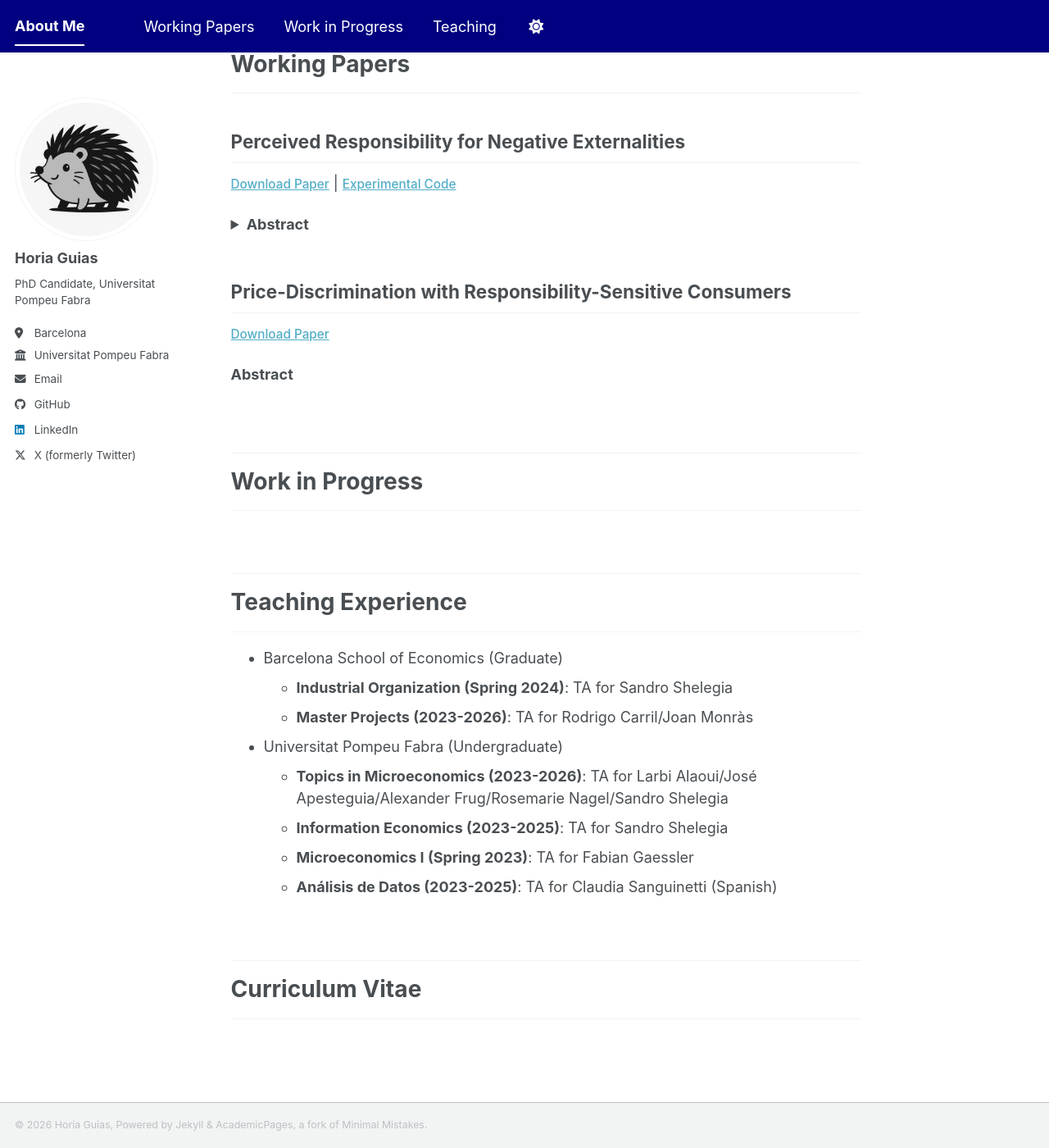
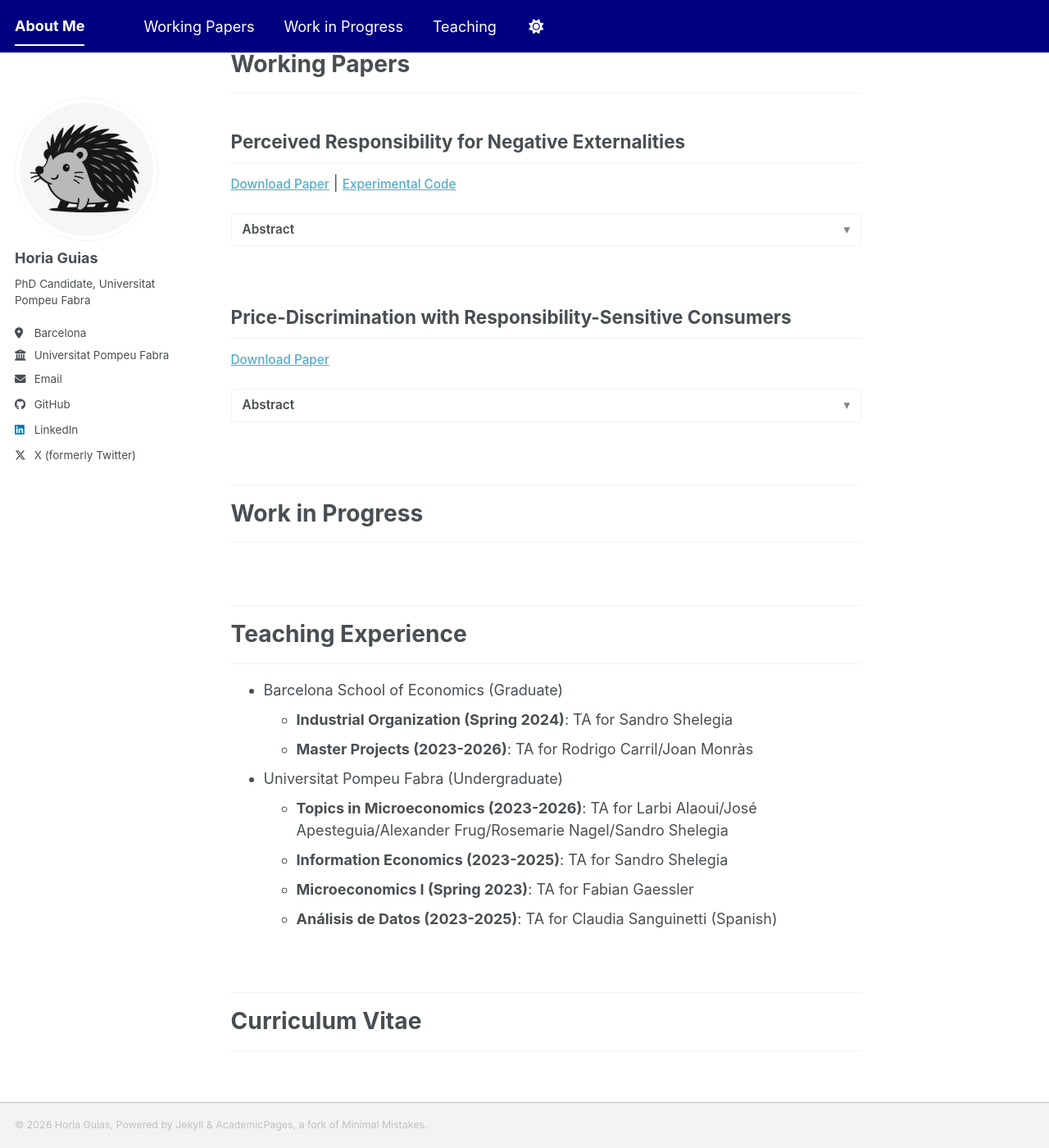
Before and after one commit to horiaguias/horiaguias.github.io, a Jekyll site: the page built from _pages/about.md, in a window 1280 px wide and 1400 px high, scrolled down 263 px. Shown: the whole window at 82% size. Built offline with Jekyll 4.4.1, drawn with Linux system fonts in a browser that asks for light colours; a style sheet for code colours, icons or effects is not loaded.

Commit message:
Change Button Style

```diff
--- a/_pages/about.md
+++ b/_pages/about.md
@@ -22,9 +22,9 @@ shapes individual and firm behaviour.
   <a href="https://horiaguias.github.io/jmp">Download Paper</a> | <a href="https://github.com/horiaguias/Responsibility-Functions-Experimental-Code">Experimental Code</a>
 </p>
 
-<details style="cursor: pointer; margin-top: 10px;">
-  <summary><b>Abstract</b></summary>
-  <p style="margin-top: 1px;">
+<details>
+  <summary>Abstract</summary>
+  <p>
     Why do some individuals pay to offset their own emissions but not the same emissions caused by someone else? I study how perceived responsibility for negative externalities -- shaped by previously caused harm versus anticipated consequences -- affects decision-making. In a stylized theoretical framework, a decision maker can repair self-caused harm and exogenous background harm of unknown origin. Beyond outcome-based preferences, she cares about maintaining a moral self-image that is activated by backward-looking responsibility. Under certain conditions, a desire to restore that moral self-image overrides efficiency or equity concerns, yet the decision maker does not feel responsible for background harm. Based on this insight, I propose a sharp revealed preference test that isolates responsibility-based preferences from outcome-based preferences. It informs the design of a lab experiment in which I vary the causal history of harm and the price to repair self-caused and background harm. Structural estimation of preferences reveals considerable heterogeneity in the influence of perceived responsibility on behaviour at the individual and aggregate level. At the aggregate level, subjects exhibit a responsibility premium of 29%--44% when paying to repair self-caused harm. These results have important implications for the limits of individual responsibility in consumer markets, the demand for voluntary carbon offsets, and the efficiency of CSR activities.
   </p>
 </details>
@@ -33,11 +33,15 @@ shapes individual and firm behaviour.
 
 ## Price-Discrimination with Responsibility-Sensitive Consumers
 <p class="paper-links">
-<a href="https://horiaguias.github.io/pd_responsibility">Download Paper</a>
+  <a href="https://horiaguias.github.io/pd_responsibility">Download Paper</a>
 </p>
 
-
-**Abstract**
+<details>
+  <summary>Abstract</summary>
+  <p>
+    Add abstract text here when ready...
+  </p>
+</details>
 
 <div style="height: 40px;"></div>
 
--- a/_sass/layout/_page.scss
+++ b/_sass/layout/_page.scss
@@ -411,3 +411,83 @@
   font-size: 0.85rem !important;
   font-weight: 500;
 }
+
+/* ==========================================================================
+   DYNAMIC ABSTRACT TOGGLE (DETAILS / SUMMARY)
+   ========================================================================== */
+
+details {
+  margin-top: 0.75em;
+  margin-bottom: 1em;
+  border: 1px solid var(--global-border-color);
+  border-radius: $border-radius;
+  background-color: var(--global-bg-color);
+  transition: all 0.25s ease-in-out;
+  overflow: hidden;
+
+  /* Card elevation and border highlight when expanded */
+  &[open] {
+    box-shadow: 0 4px 12px rgba(0, 0, 0, 0.06);
+
+    summary {
+      border-bottom: 1px solid var(--global-border-color);
+      background-color: rgba(0, 0, 0, 0.025);
+
+      /* Rotate indicator arrow 180 degrees when open */
+      &::after {
+        transform: rotate(180deg);
+      }
+    }
+  }
+
+  summary {
+    display: flex;
+    align-items: center;
+    justify-content: space-between;
+    padding: 0.5em 0.85em;
+    font-size: 0.85rem;
+    font-weight: 600;
+    cursor: pointer;
+    user-select: none;
+    list-style: none; /* Hide default browser triangle */
+    transition: background-color 0.2s ease, color 0.2s ease;
+
+    /* Hide default browser triangle in WebKit */
+    &::-webkit-details-marker {
+      display: none;
+    }
+
+    &:hover {
+      background-color: rgba(0, 0, 0, 0.04);
+      color: var(--global-theme-color, #000);
+    }
+
+    /* Slick animated arrow icon */
+    &::after {
+      content: "▾";
+      font-size: 0.85rem;
+      transition: transform 0.25s ease-in-out;
+      opacity: 0.7;
+    }
+  }
+
+  /* Expandable abstract content with subtle fade-in animation */
+  p {
+    padding: 0.85em 1em;
+    margin: 0 !important;
+    font-size: 0.88rem;
+    line-height: 1.55;
+    animation: abstractFadeIn 0.3s ease-out;
+  }
+}
+
+@keyframes abstractFadeIn {
+  from {
+    opacity: 0;
+    transform: translateY(-4px);
+  }
+  to {
+    opacity: 1;
+    transform: translateY(0);
+  }
+}
```
